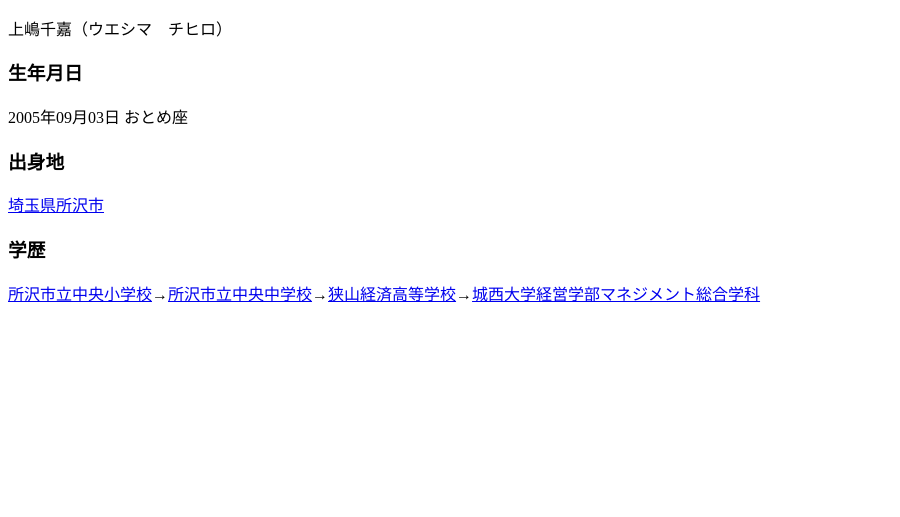
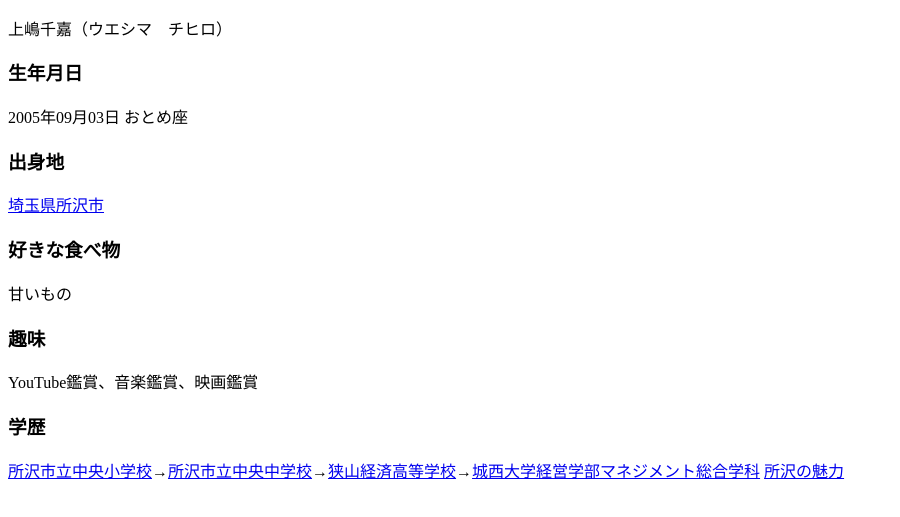
Before and after one commit to ueshimachihiro/web2024-2, a plain HTML site: page index.html in a window 1280 px wide. Shown: the part 119-636 px from the top of the page, without its empty margins (0-900 px from the left). Drawn offline with Linux system fonts and the light colour scheme.

Commit message:
Update index.html

```diff
--- a/index.html
+++ b/index.html
@@ -13,6 +13,9 @@
 <h3>名前</h3>上嶋千嘉（ウエシマ　チヒロ）
 <h3>生年月日</h3>2005年09月03日  おとめ座
 <h3>出身地</h3><a href="https://www.city.tokorozawa.saitama.jp/">埼玉県所沢市</a>
+<h3>好きな食べ物</h3>甘いもの
+<h3>趣味</h3>YouTube鑑賞、音楽鑑賞、映画鑑賞
 <h3>学歴</h3><a href="https://chuo-e.edumap.jp/?frame_id=17">所沢市立中央小学校</a>→<a href="https://www.city.tokorozawa.saitama.jp/shisetu/gakko/chugakko/chuouchugakkou.html">所沢市立中央中学校</a>→<a href="https://sayamakeizai-ch.spec.ed.jp/">狭山経済高等学校</a>→<a href="https://www.josai.ac.jp/management/management/">城西大学経営学部マネジメント総合学科</a>
+<a href="a.html#def">所沢の魅力</a>
 </body>
 </html>
```
